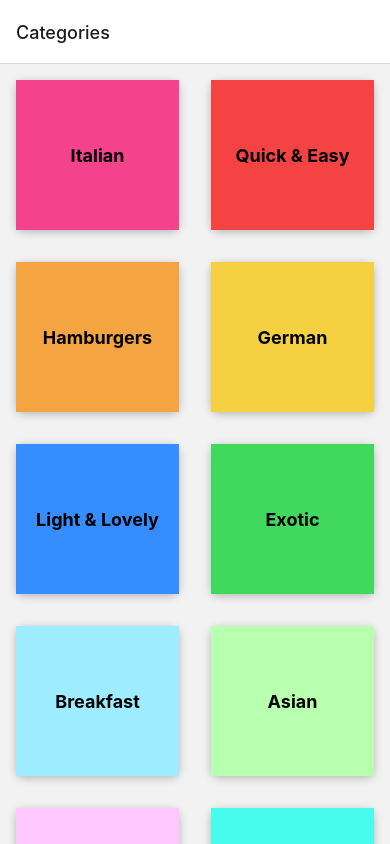
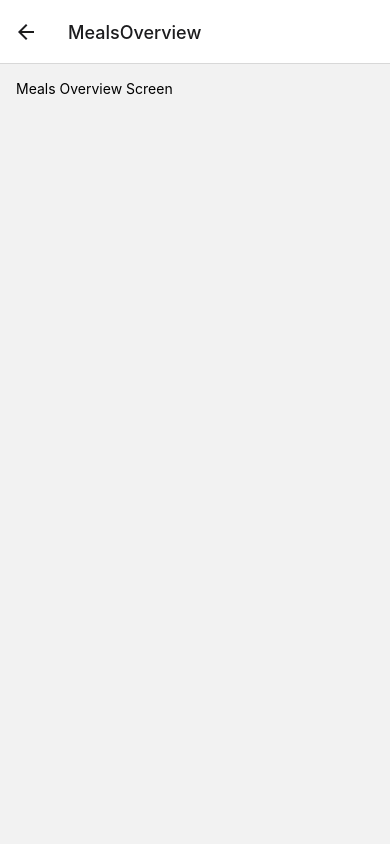
Before and after one commit to chebihiF/MealsApp_suptechnology, a React Native app: screen /MealsOverview in a window 390 px wide. Built offline with nearby package versions, Linux system fonts and the light colour scheme.

Commit message:
use navigation object and usenavigatio hook

```diff
--- a/App.js
+++ b/App.js
@@ -5,6 +5,7 @@
 import { StyleSheet, Text, View } from "react-native";
 import { createNativeStackNavigator } from "@react-navigation/native-stack";
 import CategoriesScreen from "./screens/CategoriesScreen";
+import MealsOverview from "./screens/MealsOverview";
 
 const Stack = createNativeStackNavigator();
 
@@ -15,6 +16,7 @@
       <NavigationContainer>
         <Stack.Navigator>
           <Stack.Screen name="Categories" component={CategoriesScreen} />
+          <Stack.Screen name="MealsOverview" component={MealsOverview} />
         </Stack.Navigator>
       </NavigationContainer>
     </>
--- a/components/CategoryGridTile.js
+++ b/components/CategoryGridTile.js
@@ -1,8 +1,15 @@
 /** @format */
 
 import { Pressable, View, Text, StyleSheet, Platform } from "react-native";
+//import { useNavigation } from "@react-navigation/native";
 
-const CategoryGridTile = ({ title, color }) => {
+const CategoryGridTile = ({ title, color, onPress }) => {
+  /* const navigation = useNavigation();
+
+  const pressHandler = () => {
+    navigation.navigate("MealsOverview");
+  };*/
+
   return (
     <View style={[styles.gridItem]}>
       <Pressable
@@ -11,6 +18,7 @@
           styles.button,
           pressed && styles.buttonPressed,
         ]}
+        onPress={onPress}
       >
         <View style={[styles.innerContainer, { backgroundColor: color }]}>
           <Text style={styles.title}>{title}</Text>
--- a/screens/CategoriesScreen.js
+++ b/screens/CategoriesScreen.js
@@ -4,12 +4,17 @@
 import CategoryGridTile from "../components/CategoryGridTile";
 import { CATEGORIES } from "../data/dummy-data";
 
-const CategoriesScreen = () => {
+const CategoriesScreen = ({ navigation }) => {
+  const pressHandler = () => {
+    navigation.navigate("MealsOverview");
+  };
+
   const renderCategoryItem = (itemData) => {
     return (
       <CategoryGridTile
         title={itemData.item.title}
         color={itemData.item.color}
+        onPress={pressHandler}
       />
     );
   };
--- /dev/null
+++ b/screens/MealsOverview.js
@@ -0,0 +1,20 @@
+/** @format */
+
+import { StyleSheet, Text, View } from "react-native";
+
+const MealsOverview = () => {
+  return (
+    <View style={styles.container}>
+      <Text>Meals Overview Screen</Text>
+    </View>
+  );
+};
+
+export default MealsOverview;
+
+const styles = StyleSheet.create({
+  container: {
+    flex: 1,
+    padding: 16,
+  },
+});
```
